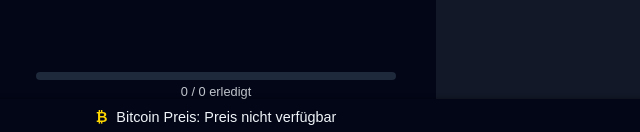
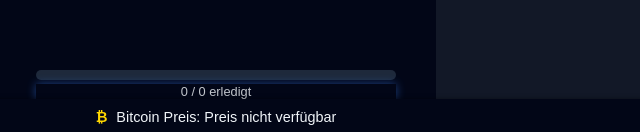
Before and after one commit to Dodorion/test, a plain HTML site: page index.html in a window 1280 px wide. Shown: the part 665-797 px from the top of the page, 424-1064 px from the left. Drawn offline with Linux system fonts and the light colour scheme; no server answers.

Commit message:
Update style.css

```diff
--- a/style.css
+++ b/style.css
@@ -120,17 +120,17 @@ button.delete-btn {
 /* PROGRESS BAR */
 .progress-container {
   width: 100%;
-  height: 8px;
+  height: 10px;
   background: #1e293b;
-  border-radius: 6px;
-  overflow: hidden;
+  border-radius: 999px;     /* komplett rund */
+  overflow: hidden;         /* EXTREM wichtig */
 }
 
 #progress-bar {
   height: 100%;
   width: 0%;
-  background: #3b82f6;
-  border-radius: 6px;
+  background: linear-gradient(90deg, #3b82f6, #60a5fa);
+  border-radius: 999px;
   transition: width 0.3s ease;
 }
 
@@ -139,6 +139,7 @@ button.delete-btn {
   font-size: 0.8rem;
   margin: 4px 0 0;
   opacity: 0.8;
+  box-shadow: 0 0 10px rgba(59,130,246,0.6);
 }
 
 /* FOOTER */
```
